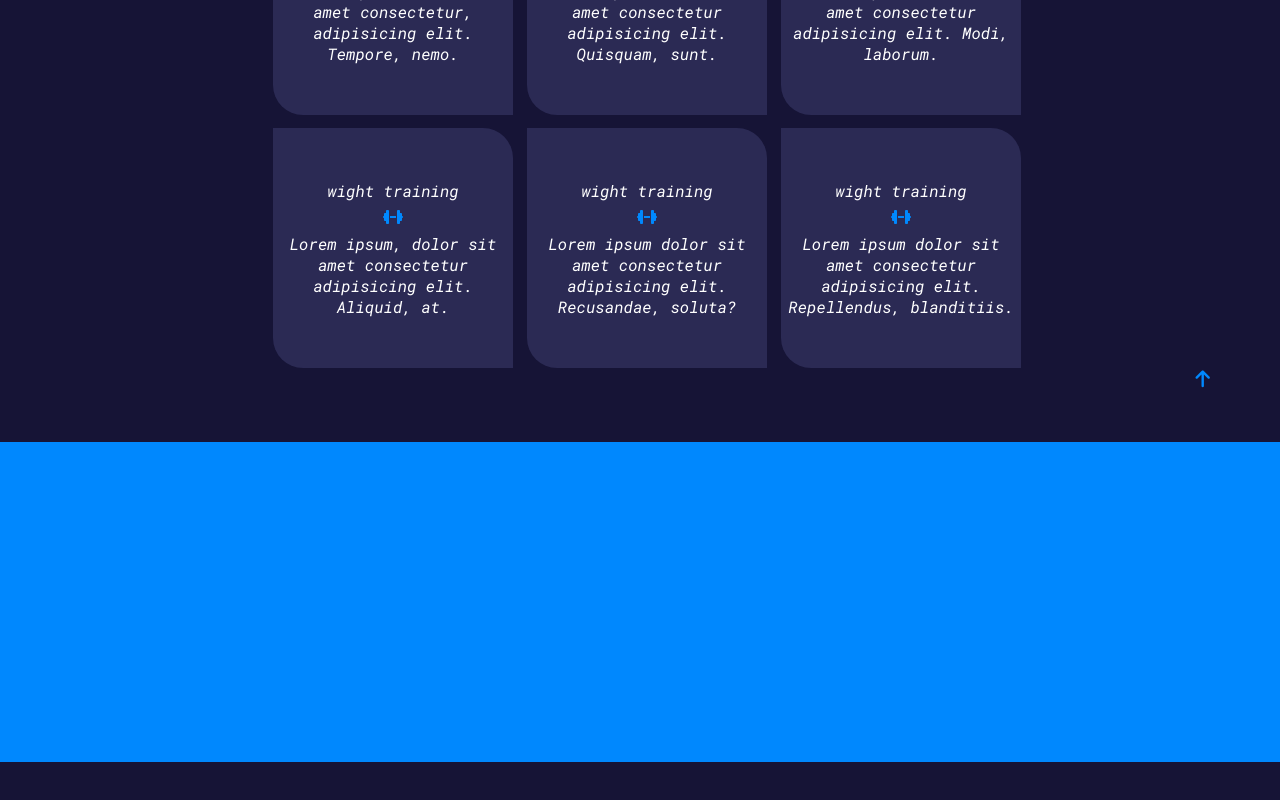
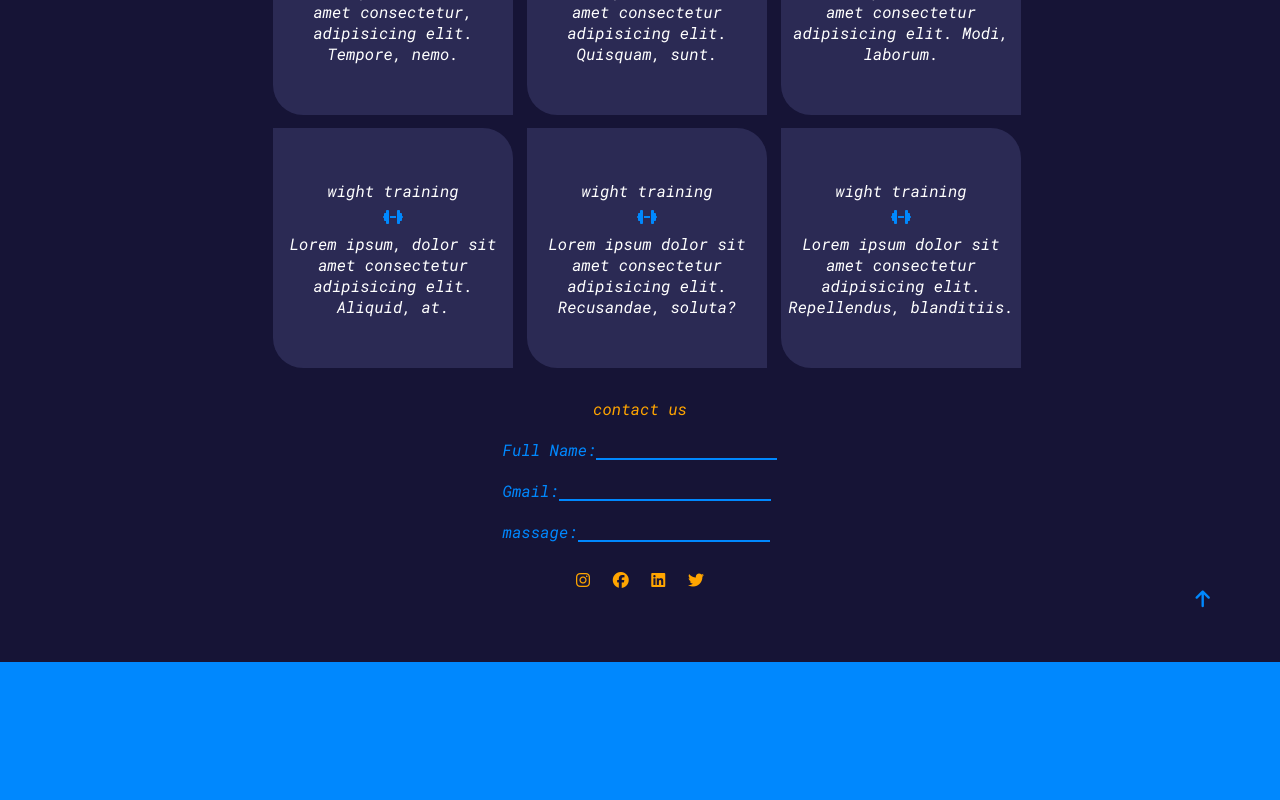
Before and after one commit to roshanpanda666/gym-site2.0, a React (Create React App) app: page / in a window 1280 px wide. Shown: the part 3801-4601 px from the top of the page. Before the commit the page ends 4563 px from the top, so only its background shows below. Built offline with nearby package versions, Linux system fonts and the light colour scheme.

Commit message:
commiting till the contact me page

```diff
--- a/public/index.html
+++ b/public/index.html
@@ -2,7 +2,7 @@
 <html lang="en">
   <head>
     <meta charset="utf-8" />
-    <link rel="icon" href="%PUBLIC_URL%/favicon.ico" />
+    <link rel="icon" href="%PUBLIC_URL%/values.jpg" />
     <meta name="viewport" content="width=device-width, initial-scale=1" />
     <meta name="theme-color" content="#000000" />
     <meta
@@ -29,7 +29,7 @@
     <link rel="preconnect" href="https://fonts.gstatic.com" crossorigin>
     <link href="https://fonts.googleapis.com/css2?family=Roboto+Mono:ital@1&display=swap" rel="stylesheet">
     <script src="https://kit.fontawesome.com/1e9eb37e8c.js" crossorigin="anonymous"></script>
-    <title>React App</title>
+    <title>FUTURE GYM</title>
   </head>
   <body>
     <noscript>You need to enable JavaScript to run this app.</noscript>
--- a/src/App.js
+++ b/src/App.js
@@ -11,6 +11,7 @@ import Footer from './components/footer'
 import Gotoupbutton from './components/Gotoupbutton'
 import About from './components/about'
 import Services from './components/services'
+import Contactmepage from './components/contactmepage'
 const App = () => {
   return (
     <div>
@@ -23,6 +24,7 @@ const App = () => {
       <Testimonials></Testimonials>
       <About></About>
       <Services></Services>
+      <Contactmepage></Contactmepage>
 
       <Gotoupbutton></Gotoupbutton>
       <Footer></Footer>
--- /dev/null
+++ b/src/components/contactmepage.css
@@ -0,0 +1,71 @@
+.headercontactme{
+    color: orange;
+}
+.contactchild{
+
+    display: flex;
+    flex-direction: column;
+    justify-content: center;
+    align-items: center;
+}
+.contactfather{
+    margin-top: 30px;
+
+}
+.gmaildiv{
+    margin-top: 20px;
+    display: flex;
+    flex-direction: row;
+}
+.gmailtxt{
+    color: #0088fe;
+}
+.yourname{
+    border-top: none;
+    border-left: none;
+    border-right: none;
+    background-color: #161436;
+    border-bottom-color: #0088fe;
+    color: orange;
+}
+.yourgmail{
+    border-top: none;
+    border-left: none;
+    border-right: none;
+    background-color: #161436;
+    border-bottom-color: #0088fe;
+    color: orange;
+    width: 13rem;
+}
+.yourmassage{
+    border-top: none;
+    border-left: none;
+    border-right: none;
+    background-color: #161436;
+    border-bottom-color: #0088fe;
+    color: orange;
+    width: 11.8rem;
+}
+.iconscontact{
+
+    display: flex;
+    justify-content: space-between;
+    width: 10%;
+    color: orange;
+}
+.iconsparrent{
+    margin-top: 30px;
+    display: flex;
+    justify-content: center;
+    align-items: center;
+}
+@media (max-width: 768px) {
+    .yourgmail{
+        width: 100%;
+    }.yourmassage{
+        width: 100%;
+    }
+    .iconscontact{
+        width: 60%;
+    }
+}
--- /dev/null
+++ b/src/components/contactmepage.jsx
@@ -0,0 +1,50 @@
+import React from 'react'
+import './contactmepage.css'
+const Contactmepage = () => {
+  return (
+    <div>
+      <div className="contactfather">
+        <div className="contactchild">
+            <div className="headercontactme">
+                contact us
+            </div>
+            <div className="contactmecontent">
+            <div className="gmaildiv">
+                    <div className="gmailtxt">
+                        Full Name:
+                    </div>
+                    <input type="text" className='yourname'/>
+                </div>
+                <div className="gmaildiv">
+                    <div className="gmailtxt">
+                        Gmail:
+                    </div>
+                    <input type="text" className='yourgmail'/>
+                </div>
+                <div className="gmaildiv">
+                    <div className="gmailtxt">
+                        massage:
+                    </div>
+                    <input type="text" className='yourmassage'/>
+                </div>
+
+
+            </div>
+
+
+        </div>
+        <div className="iconsparrent">
+        <div className="iconscontact">
+                <i class="fa-brands fa-instagram"></i>
+                <i class="fa-brands fa-facebook"></i>
+                <i class="fa-brands fa-linkedin"></i>
+                <i class="fa-brands fa-twitter"></i>
+        </div>
+        </div>
+
+      </div>
+    </div>
+  )
+}
+
+export default Contactmepage
--- a/src/components/faq.css
+++ b/src/components/faq.css
@@ -56,7 +56,19 @@
     margin-right: 20px;
     color: #0088fe;
 }
+.howbox{
+    background-color: #2b2a54;
+    margin-top: -20px;
+    width: 31rem;
+    margin-bottom: 25px;
+}
+.parrenthowbox{
+    display: flex;
+    justify-content: center;
+    align-items: center;
+    text-align: center;
 
+}
 @media (max-width: 700px){
     .faqboxes{
         flex-direction: column;
--- a/src/components/faq.jsx
+++ b/src/components/faq.jsx
@@ -26,6 +26,7 @@ const Faq = () => {
             y:0
           }}
           >
+
               <div className="boxfaq">
                 <div className="faqtxt">
                 How do i boil fat ?
@@ -35,6 +36,9 @@ const Faq = () => {
                 </div>
 
               </div>
+
+
+
               <div className="boxfaq">
               <div className="faqtxt">
                 How do i build more muscle ?
--- a/src/components/navBar.jsx
+++ b/src/components/navBar.jsx
@@ -9,6 +9,10 @@ const Navbar = () => {
   }
   const servicerollup=()=>{
     window.scrollTo({top:3500,left:0,behavior:'smooth'})
+  }
+
+  const contactscrool=()=>{
+    window.scrollTo({top:4500,left:0,behavior:'smooth'})
   }
 
   const showphnavi=()=>{
@@ -97,7 +101,7 @@ const Navbar = () => {
             SERVICE
            </motion.div>
 
-           <motion.div className="contactnavigatio"
+           <motion.div className="contactnavigatio" onClick={contactscrool}
               transition={{
                 type:"spring",
                 stiffness:100
@@ -159,7 +163,7 @@ const Navbar = () => {
             SERVICE
            </motion.div>
 
-           <motion.div className="contactnavigation"
+           <motion.div className="contactnavigation" onClick={contactscrool}
               transition={{
                 type:"spring",
                 stiffness:100
```
Also changed, not shown: 1 other file (tests, documents, lock files or other folders).
